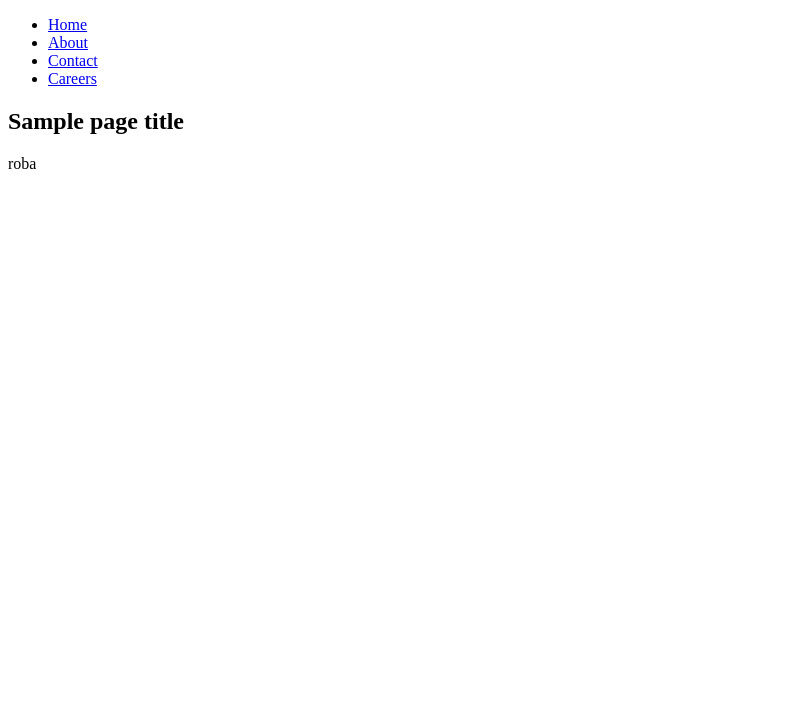
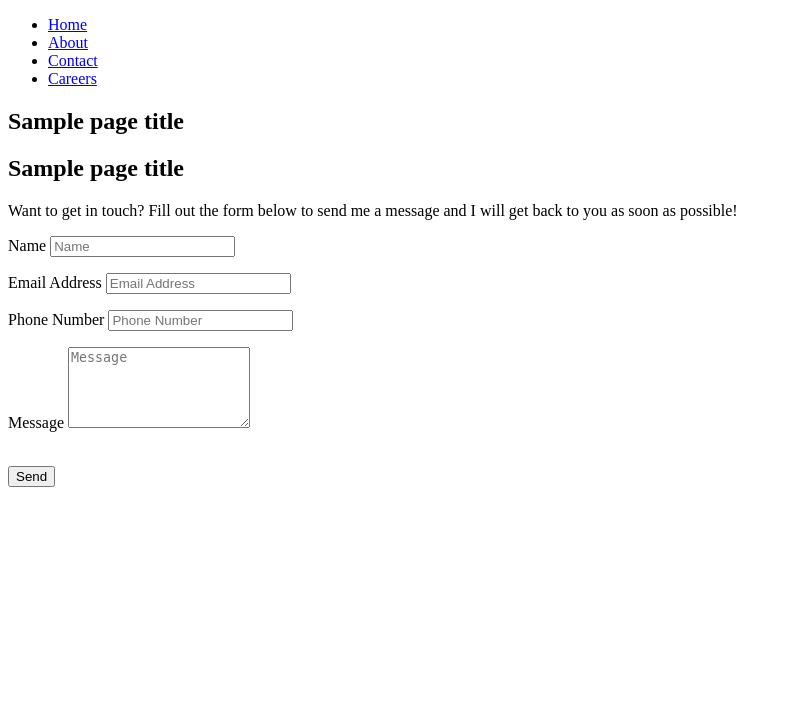
Before and after one commit to Dom-888/Python-Pratice, a Python web app: template flask/templates/contact.html in a window 1280 px wide. Shown: the top 727 px of the page, without its empty margins (0-791 px from the left). After the commit the page ends 487 px from the top, so only its background shows below. Run offline with Jinja, Linux system fonts and the light colour scheme; the template is opened without the code that fills it: most values are stand-ins (such as "Sample title", 1, 10 or a date in 2020).

Commit message:
Add contact Form

```diff
--- a/flask/templates/base.html
+++ b/flask/templates/base.html
@@ -4,7 +4,7 @@
     <meta charset="UTF-8">
     <meta name="viewport" content="width=device-width, initial-scale=1.0">
     <meta http-equiv="X-UA-Compatible" content="ie=edge">
-    <link rel="stylesheet" href="{{ url_for('static', filename='css/coming-soon.css') }}" type="text/css" />
+    <!-- <link rel="stylesheet" href="{{ url_for('static', filename='css/coming-soon.css') }}" type="text/css" /> -->
     <title>Source</title>
 </head>
 <body>
--- a/flask/templates/contact.html
+++ b/flask/templates/contact.html
@@ -1,3 +1,50 @@
 {% extends 'base.html' %} {% block content %}
-<p>roba</p>
+
+
+<h2>{{ page_title }}</h2>
+
+<div class="row">
+    <div class="col-lg-8 col-md-10 mx-auto">
+
+        <p>Want to get in touch? Fill out the form below to send me a message and I will get back to you as soon as possible!</p>
+
+        <form method="POST" name="sentMessage" id="contactForm" novalidate>
+            <div class="control-group">
+                <div class="form-group floating-label-form-group controls">
+                    <label>Name</label>
+                    <input type="text" class="form-control" placeholder="Name" name="name" id="name" required data-validation-required-message="Please enter your name.">
+                    <p class="help-block text-danger"></p>
+                </div>
+            </div>
+            <div class="control-group">
+                <div class="form-group floating-label-form-group controls">
+                    <label>Email Address</label>
+                    <input type="email" class="form-control" placeholder="Email Address" name="email" id="email" required data-validation-required-message="Please enter your email address.">
+                    <p class="help-block text-danger"></p>
+                </div>
+            </div>
+            <div class="control-group">
+                <div class="form-group col-xs-12 floating-label-form-group controls">
+                    <label>Phone Number</label>
+                    <input type="tel" class="form-control" placeholder="Phone Number" name="number" id="phone" required data-validation-required-message="Please enter your phone number.">
+                    <p class="help-block text-danger"></p>
+                </div>
+            </div>
+            <div class="control-group">
+                <div class="form-group floating-label-form-group controls">
+                    <label>Message</label>
+                    <textarea rows="5" class="form-control" placeholder="Message" name="message" id="message" required data-validation-required-message="Please enter a message."></textarea>
+                    <p class="help-block text-danger"></p>
+                </div>
+            </div>
+            <br>
+            <div id="success"></div>
+            <div class="form-group">
+                <button type="submit" class="btn btn-primary" id="sendMessageButton">Send</button>
+            </div>
+        </form>
+    </div>
+</div>
+
+
 {% endblock %}
```
Also changed, not shown: flask/run.py (+5 -2 lines).
